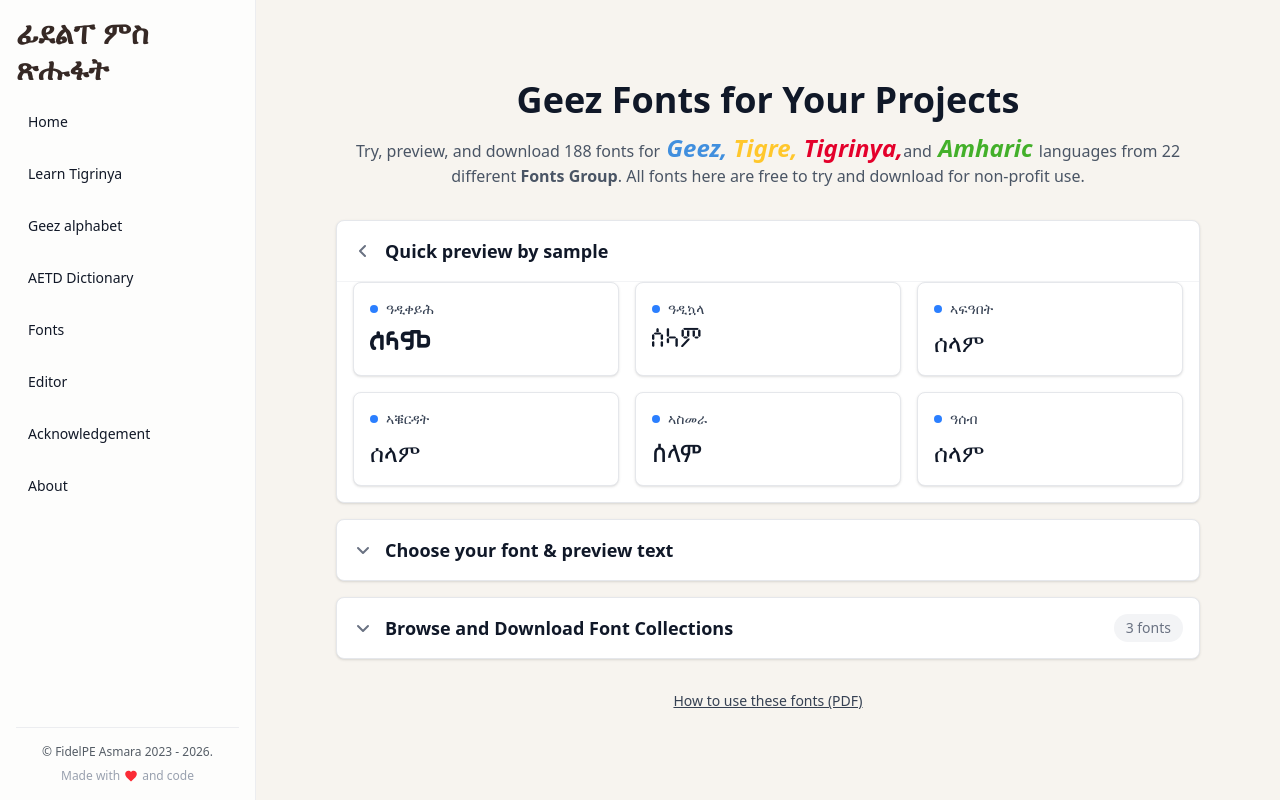
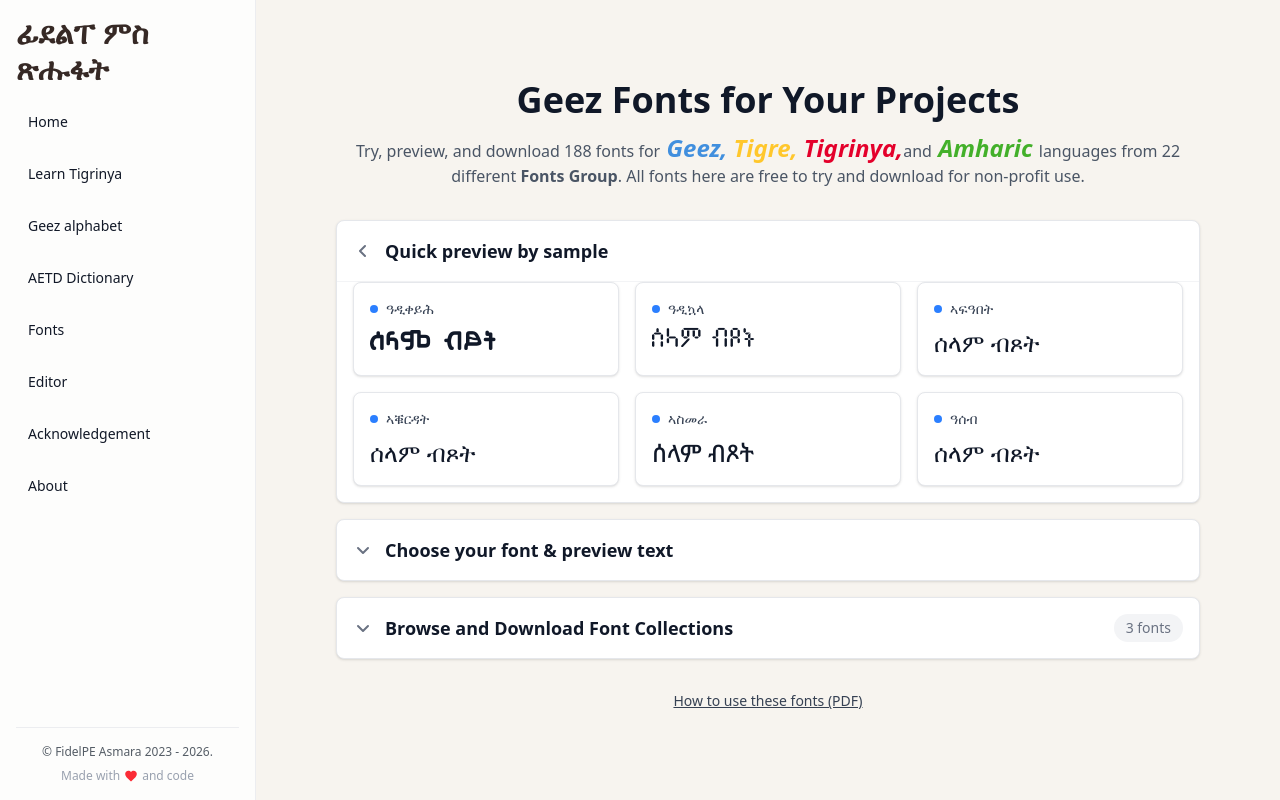
Before and after one commit to Teclit/fidelpe, a Next.js app: page /fonts in a window 1280 px wide. Built offline with nearby package versions, Linux system fonts and the light colour scheme; a web font is replaced by a local one.

Commit message:
feat: update preview text in FontsDemo component for better demonstration

```diff
--- a/src/components/FontsDemo.tsx
+++ b/src/components/FontsDemo.tsx
@@ -24,7 +24,7 @@ export default function FontsDemo() {
   const [cityMap, setCityMap] = useState<CityMap>({});
   const [selectedCity, setSelectedCity] = useState<string>("");
   const [selectedFont, setSelectedFont] = useState<string>("");
-  const [previewText, setPreviewText] = useState<string>("ሰላም");
+  const [previewText, setPreviewText] = useState<string>("ሰላም ብጾት");
   const [loading, setLoading] = useState<boolean>(true);
   const [error, setError] = useState<string>("");
   const [openAccordions, setOpenAccordions] = useState<Record<string, boolean>>(
```
